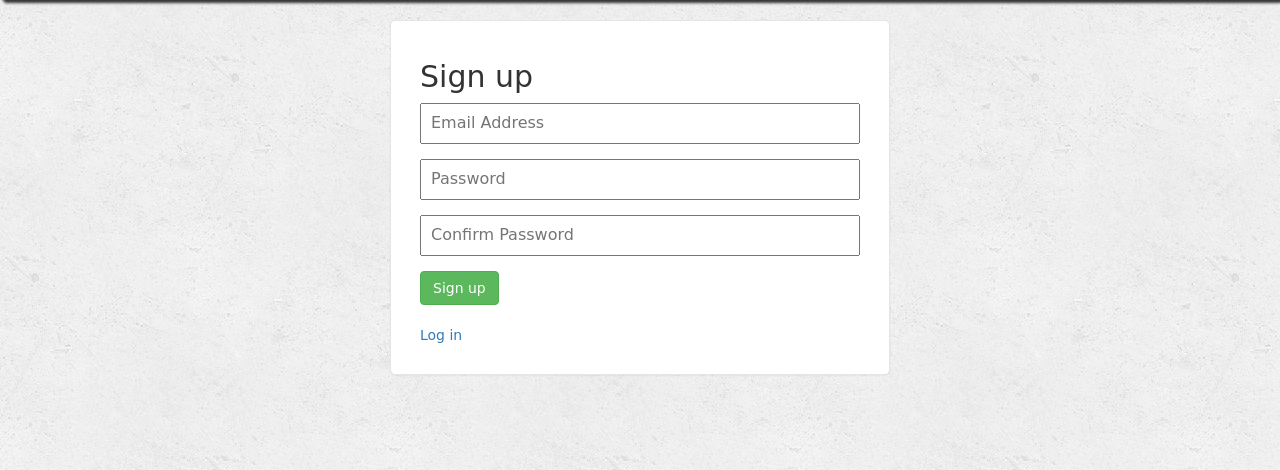
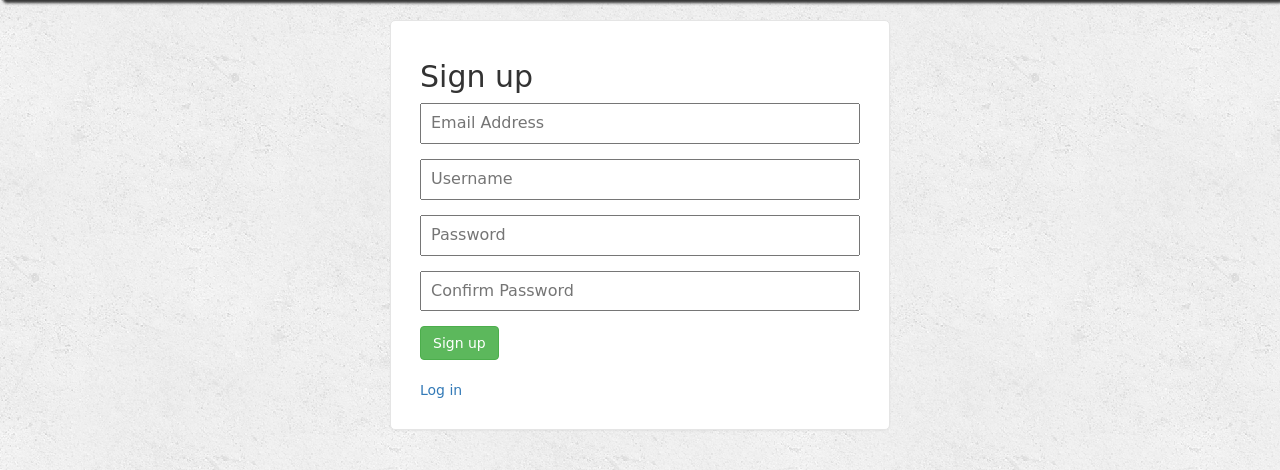
Before and after one commit to chadbaum/RPGChess, a Rails app: page /users/sign_up in a window 1280 px wide. Shown: the part 80-550 px from the top of the page. Run offline with Rails 7, Linux system fonts and the light colour scheme; style sheets or scripts are compiled from the project's sources; parts of the project's set-up code (start-up, migrations or seed data) failed here and were passed over; some libraries are stand-ins or nearby versions; some web fonts are replaced.

Commit message:
Add support for username in Devise

```diff
--- a/app/controllers/application_controller.rb
+++ b/app/controllers/application_controller.rb
@@ -3,4 +3,13 @@ class ApplicationController < ActionController::Base
   # Prevent CSRF attacks by raising an exception.
   # For APIs, you may want to use :null_session instead.
   protect_from_forgery with: :exception
+  before_action :configure_permitted_parameters, if: :devise_controller?
+
+  protected
+
+  def configure_permitted_parameters
+    added_attrs = [:username, :email, :password, :password_confirmation, :remember_me]
+    devise_parameter_sanitizer.permit :sign_up, keys: added_attrs
+    devise_parameter_sanitizer.permit :account_update, keys: added_attrs
+  end
 end
--- a/app/views/devise/registrations/new.html.erb
+++ b/app/views/devise/registrations/new.html.erb
@@ -3,6 +3,7 @@
   <%= simple_form_for(resource, as: resource_name, url: registration_path(resource_name)) do |f| %>
     <%= f.error_notification %>
       <%= f.email_field :email, required: true, autofocus: true, class:'devise-inputs', placeholder: 'Email Address' %>
+      <%= f.text_field :username, class:'devise-inputs', placeholder: 'Username' %>
       <%= f.password_field :password, required: true, class:'devise-inputs', placeholder: 'Password', hint: ("#{@minimum_password_length} characters minimum" if @minimum_password_length) %>
       <%= f.password_field :password_confirmation, required: true, class: 'devise-inputs', placeholder:'Confirm Password' %>
       <%= f.button :submit, "Sign up", class: 'btn btn-success' %>
--- a/app/views/games/index.html.erb
+++ b/app/views/games/index.html.erb
@@ -29,7 +29,7 @@
     <br class="clr" />
     <div class="row">
       <div class="stats col-sm-offset-2 col-sm-2">
-        <h2 class="text-center"><%= current_user.email %></h2>
+        <h2 class="text-center"><%= current_user.username %></h2>
         <%= image_tag 'yoda.jpg', class: 'img-responsive' %>
       </div>
       <div class="stats col-sm-offset-1 col-sm-5">
--- a/app/views/players/show.html.erb
+++ b/app/views/players/show.html.erb
@@ -3,7 +3,7 @@
     <div class="row">
       <div class="user col-sm-offset-1 col-sm-2">
         <%= image_tag 'user.png', class:'img-responsive' %>
-        <h4><%= current_user.email %></h4>
+        <h4><%= current_user.username %></h4>
         <h4>Member Since: <%= current_user.created_at.strftime("%B %d, %Y") %></h4>
         <a class="btn-block btn btn-info account-settings" href="#" role="button">Account Settings</a>
       </div>
--- a/app/views/static_pages/index.html.erb
+++ b/app/views/static_pages/index.html.erb
@@ -10,15 +10,15 @@
         <div class="form-group">
           <%= f.email_field :email, class: 'form-control', required: true, autofocus: true, placeholder: 'Email Address' %>
         </div>
-        <br />
+        <br>
         <div class="form-group">
           <%= f.password_field :password, class: 'form-control', required: true, hint: ("#{@minimum_password_length} characters minimum" if @minimum_password_length), placeholder: 'Password' %>
         </div>
-        <br />
+        <br>
         <div class="form-group">
           <%= f.password_field :password_confirmation, class: 'form-control', required: true, placeholder: 'Confirm Password' %>
         </div>
-        <br />
+        <br>
         <div class="form-group">
           <%= f.button :submit, "Create An Account", class: "btn btn-success form-control" %>
         </div>
--- a/config/initializers/devise.rb
+++ b/config/initializers/devise.rb
@@ -39,7 +39,7 @@ Devise.setup do |config|
   # determining whether
   # or not authentication should be aborted when the value is
   # not present.
-  # config.authentication_keys = [:email]
+  config.authentication_keys = [:login]
 
   # Configure parameters from the request object used for
   # authentication. Each entry
@@ -279,7 +279,7 @@ Devise.setup do |config|
   # first check for
   # "users/sessions/new". It's turned off by default because it's
   # slower if you are using only default views.
-  # config.scoped_views = false
+   config.scoped_views = true
 
   # Configure the default scope given to Warden. By default it's the
   # first devise role declared in your routes (usually :user).
```
Also changed, not shown: app/models/user.rb (+17 -0 lines).
